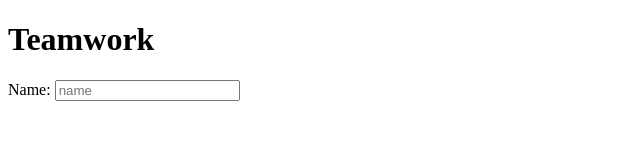
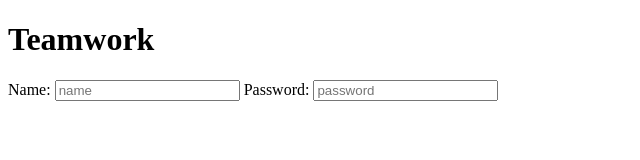
Before and after one commit to PhearomChea/teamwork, a plain HTML site: page index.html in a window 1280 px wide. Shown: the whole page, without its empty margins (0-640 px from the left). Drawn offline with Linux system fonts and the light colour scheme.

Commit message:
password

```diff
--- a/index.html
+++ b/index.html
@@ -11,6 +11,8 @@
     <form action="">
         Name:
         <input type="text" placeholder="name">
+        Password:
+        <input type="password" placeholder="password">
     </form>
 </body>
 </html>
```
